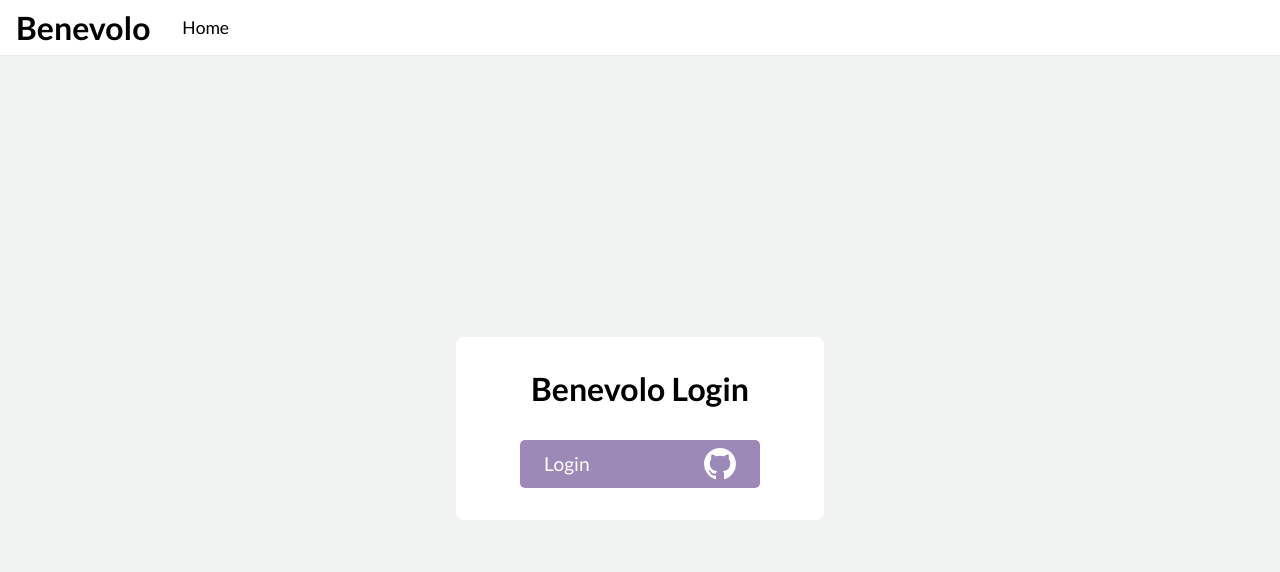
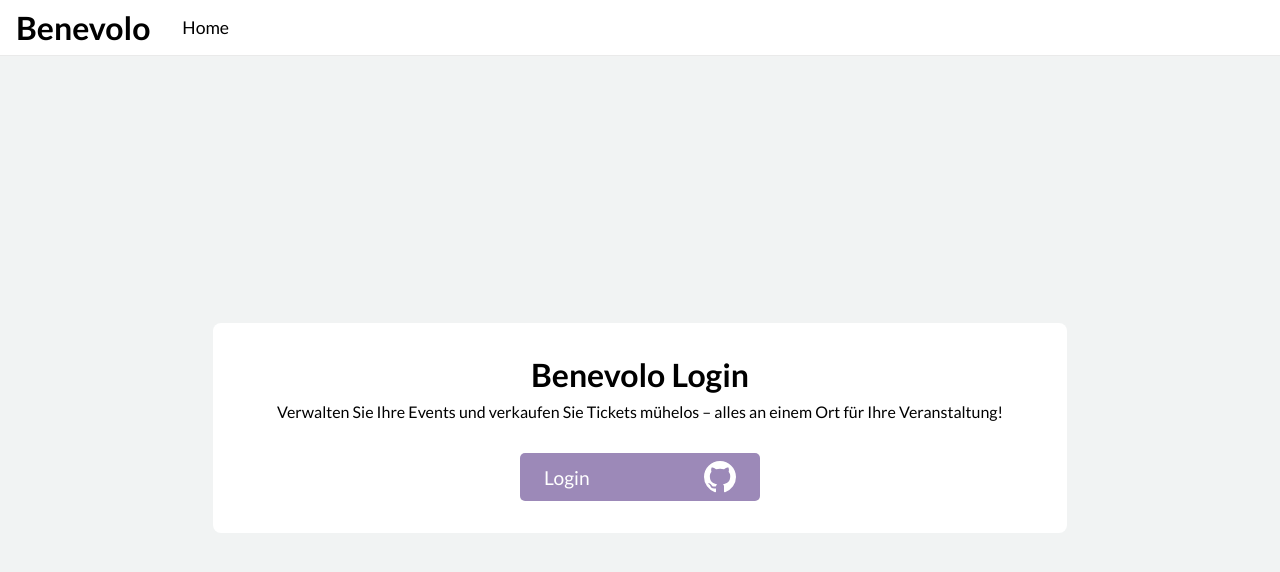
Before and after one commit to thi24/creator-dashboard, a Nuxt app: page / in a window 1280 px wide. Shown: the top 572 px of the page. Built offline with nearby package versions, Linux system fonts and the light colour scheme.

Commit message:
Added request for ProcessEngine, after create an Event, Added Text on login Page

```diff
--- a/pages/index.vue
+++ b/pages/index.vue
@@ -1,7 +1,10 @@
 <template>
   <div class="page">
     <div class="login-container tile">
+      <div class="login-text">
         <h1>Benevolo Login</h1>
+        <p>Verwalten Sie Ihre Events und verkaufen Sie Tickets mühelos – alles an einem Ort für Ihre Veranstaltung!</p>
+      </div>
       <div class="social-logins">
         <UiButton class="button social-button" @click="login">Login
           <svg height="32" aria-hidden="true" viewBox="0 0 16 16" version="1.1" width="32"
@@ -17,7 +20,7 @@
 </template>
 
 <script lang="ts" setup>
-import { login } from '~/utils/authentication';
+import {login} from '~/utils/authentication';
 </script>
 
 
@@ -54,4 +57,11 @@ import { login } from '~/utils/authentication';
   font-size: 1.2rem;
   width: 15rem;
 }
+
+.login-text {
+  display: flex;
+  flex-direction: column;
+  gap: 0.5rem;
+  text-align: center;
+}
 </style>
--- a/pages/veranstaltung-anlegen.vue
+++ b/pages/veranstaltung-anlegen.vue
@@ -54,7 +54,7 @@
 
 <script lang="ts" setup>
 import {Event} from '@/classes/Event'
-import {saveEvent} from '@/requests/event'
+import {responseToProcessEngine, saveEvent} from '@/requests/event'
 import UiButton from '@/components/ui/UiButton.vue'
 import UiInput from '~/components/ui/UiInput.vue';
 
@@ -109,6 +109,9 @@ function save() {
 
 
   let onSuccess = (event: Event) => {
+    let _onSuccess = () => {
+    }
+    responseToProcessEngine(event, _onSuccess, onError);
     loading.value = false;
     navigateTo("/event-dashboard/" + event.id)
   }
--- a/requests/event.ts
+++ b/requests/event.ts
@@ -70,3 +70,21 @@ export function updateEntry(event: Event, onSuccess: (event: Event) => void, onE
             onError();
         });
 }
+
+export function responseToProcessEngine(event: Event, onSuccess: () => void, onError: () => void) {
+    const peToken = import.meta.env.PE_TOKEN
+    const token = useCookie('id_token')
+    axios.post("https://engine.pe.benevolo.de/v1.0/messages/Eventanlegen?execution_mode=synchronous",
+        {
+            event
+        },
+        {
+            headers: {
+                "Authorization": `Bearer ${token.value}`,
+                "Content-Type": "application/json"
+            }
+
+        })
+        .then(/* IDK */)
+        .catch(/* IDK */);
+}
```
Lines whose indentation alone changed are shown as unchanged.
